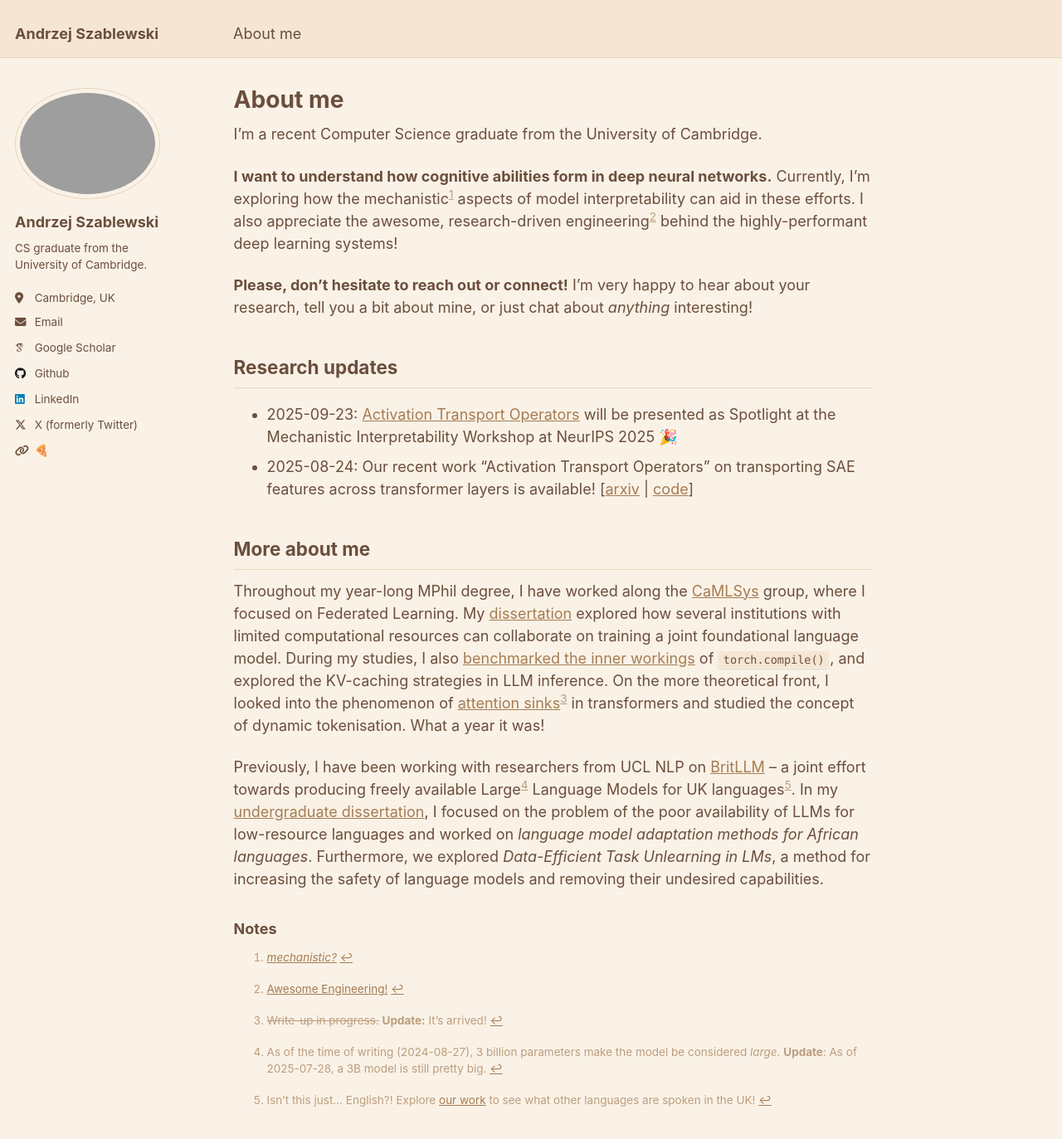
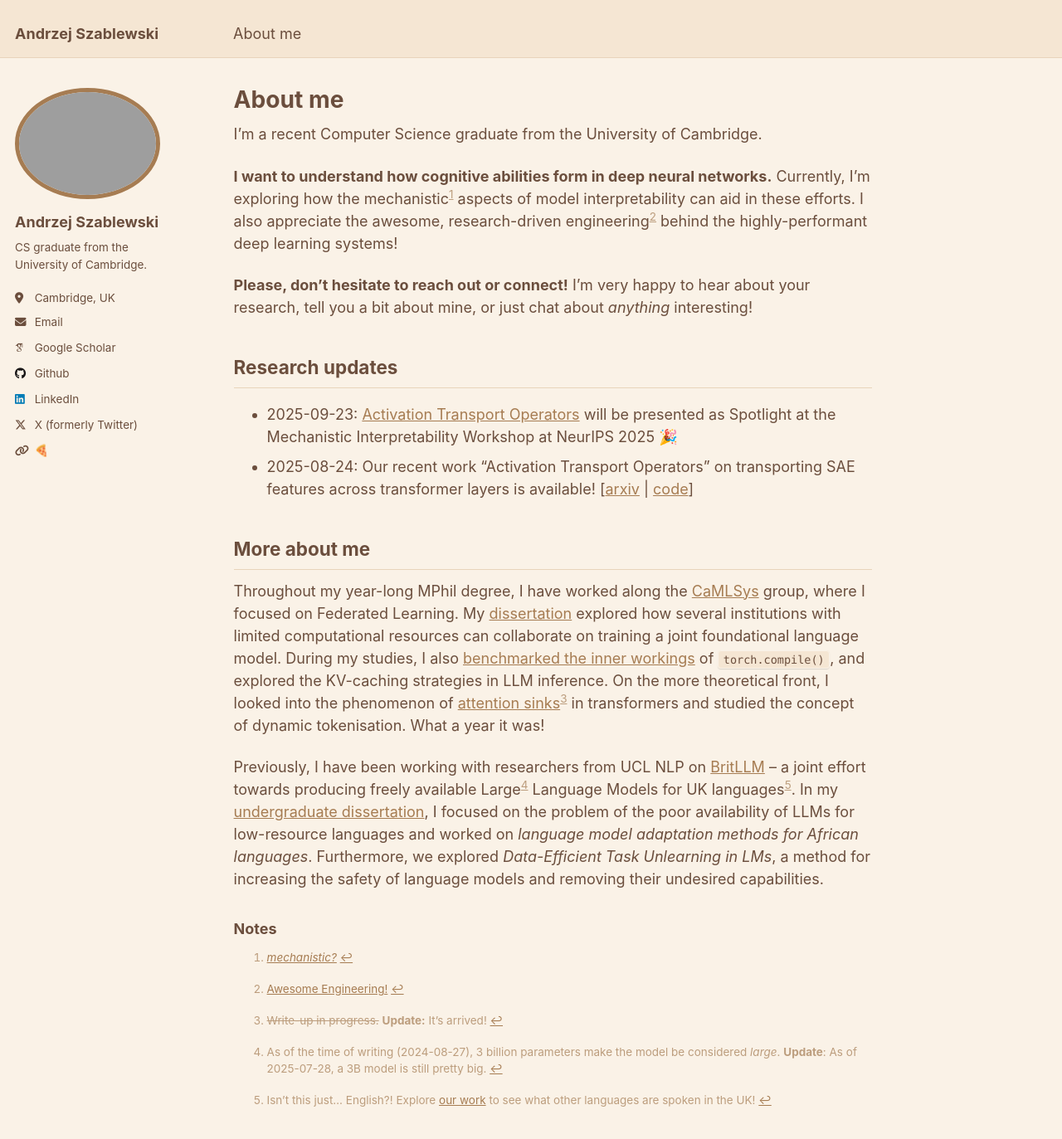
Before and after one commit to andrzejszablewski/andrzejszablewski.github.io, a Jekyll site: the page built from _pages/about.md, in a window 1280 px wide and 1400 px high. Shown: the top 1373 px of the window at 83% size. Built offline with Jekyll 4.4.1, drawn with Linux system fonts in a browser that asks for light colours; some web fonts are replaced.

Commit message:
Slight style update.
Signed-off-by: TheRootOf3 <aceszablewski@gmail.com>

```diff
--- a/_sass/_sidebar.scss
+++ b/_sass/_sidebar.scss
@@ -79,7 +79,7 @@
 .author__avatar {
   display: table-cell;
   vertical-align: top;
-  width: 36px;
+  width: 60px;
   // set width only, for non-square avatars
   // height: 36px;
 
@@ -133,13 +133,15 @@
   backface-visibility: hidden;
 
   img {
-    max-width: 175px;
+    max-width: 60px;
     border-radius: 50%;
     display: block;
+    border: 2px solid $brown-accent;
 
     @include breakpoint($large) {
-      padding: 5px;
-      border: 1px solid $border-color;
+      max-width: 175px;
+      padding: 0;
+      border: 5px solid $brown-accent;
     }
   }
 }
```
Also changed, not shown: 2 other files.
